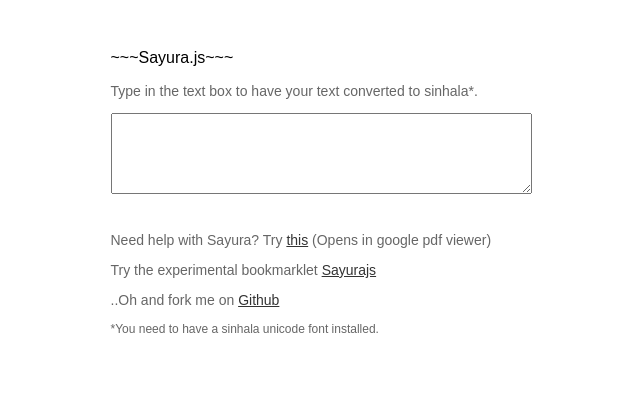
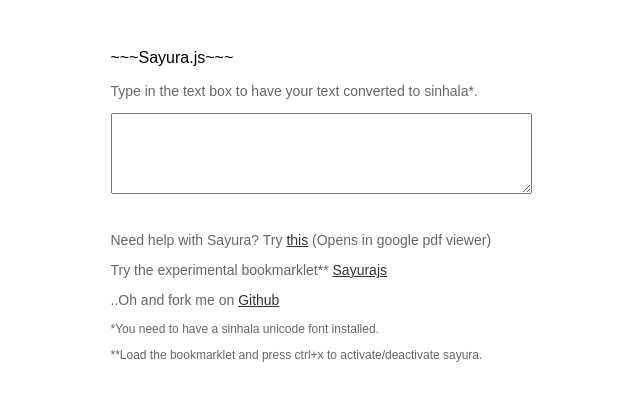
Before and after one commit to chanux/sayura.js, a plain HTML site: page index.html in a window 1280 px wide. Shown: the whole page, without its empty margins (317-957 px from the left). Drawn offline with Linux system fonts and the light colour scheme.

Commit message:
Updates bookmarklet and adds instructions.

```diff
--- a/index.html
+++ b/index.html
@@ -39,9 +39,10 @@
     <p class="bodyText">Type in the text box to have your text converted to sinhala*.</p>
     <textarea id="sayuraInput" rows="5" cols="50" type="text"></textarea>
     <p class="bodyText">Need help with Sayura? Try <a href="https://docs.google.com/viewer?url=http://www.sayura.net/im/sayura.pdf" target="_blank">this</a> (Opens in google pdf viewer)</p>
-    <p class="bodyText">Try the experimental bookmarklet <a href="javascript:(function(){javascript:(function(){if(window.key===undefined){_key_master=document.createElement('script');_key_master.type='text/javascript';_key_master.src='https://raw.github.com/madrobby/keymaster/master/keymaster.min.js';_key_master.onload=_key_master.onreadystatechange=function(){key.filter=function(){return%20true;};key('esc',function(){window.toggleSayura();});};document.getElementsByTagName('head')[0].appendChild(_key_master);};if(window.toggleSayura===undefined){_sayura_js=document.createElement('script');_sayura_js.type='text/javascript';_sayura_js.src='https://raw.github.com/chanux/sayura.js/master/sayura.js';document.getElementsByTagName('head')[0].appendChild(_sayura_js);};})();})();">Sayurajs</a>
+    <p class="bodyText">Try the experimental bookmarklet** <a href="javascript:(function(){javascript:(function(){if(window.key===undefined){_key_master=document.createElement('script');_key_master.type='text/javascript';_key_master.src='http://cdnjs.cloudflare.com/ajax/libs/keymaster/1.6.1/keymaster.js';_key_master.onload=_key_master.onreadystatechange=function(){key.filter=function(){return%20true;};key('ctrl+x',function(){window.toggleSayura();});};document.getElementsByTagName('head')[0].appendChild(_key_master);};if(window.toggleSayura===undefined){_sayura_js=document.createElement('script');_sayura_js.type='text/javascript';_sayura_js.src='https://raw.github.com/chanux/sayura.js/master/sayura.js';document.getElementsByTagName('head')[0].appendChild(_sayura_js);};})();})();">Sayurajs</a>
     <p class="bodyText">..Oh and fork me on <a href="https://github.com/chanux/sayura.js">Github</a>
     <p class="fineprint">*You need to have a sinhala unicode font installed.</p>
+    <p class="fineprint">**Load the bookmarklet and press ctrl+x to activate/deactivate sayura.</p>
     </div>
 </body>
 </html>
```
